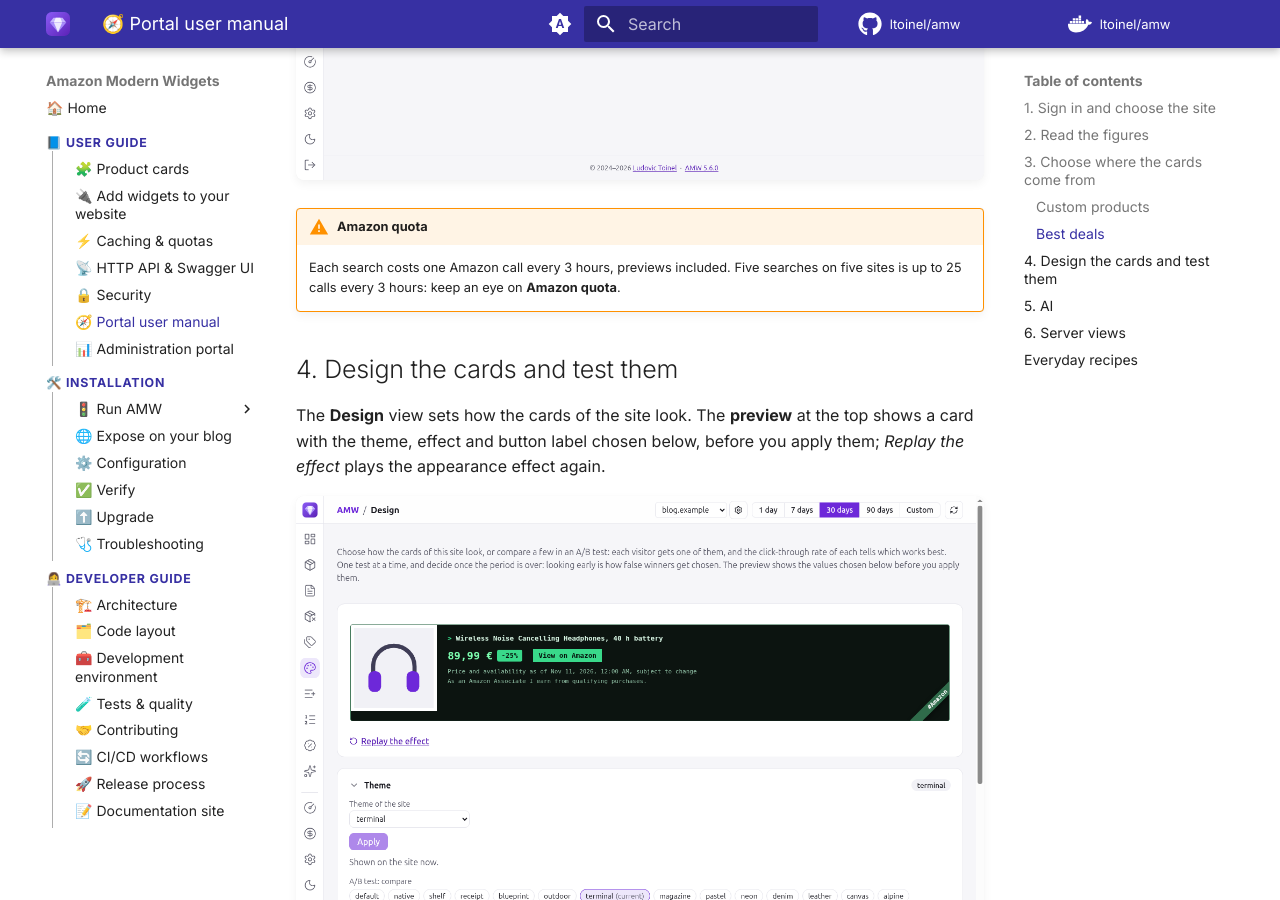
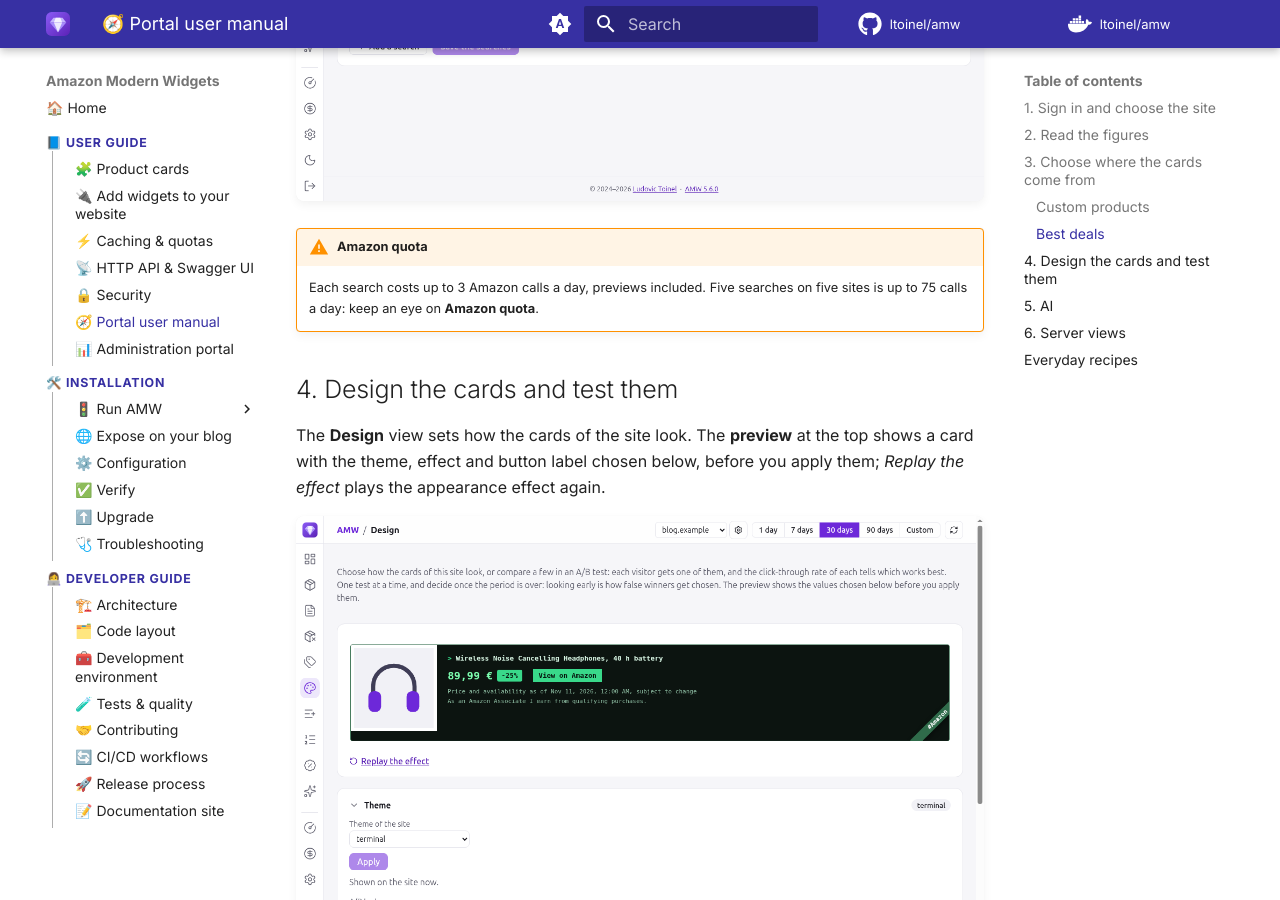
Before and after one commit to ltoinel/amw, an MkDocs documentation site: the page built from docs/user-guide/admin-manual.md, in a window 1280 px wide and 900 px high, scrolled down 5061 px. Built offline with MkDocs 1.6.1 and Material for MkDocs 9.7.7, drawn with Linux system fonts in a browser that asks for light colours; comment, search, counter and statistics services are not loaded; some of the changed text lies outside the part shown.

Commit message:
perf(cache): search the best deals once a day instead of every 3 hours
Each search reads up to 3 pages of Amazon results; every 3 hours that is
up to 24 calls a day per search. The list of deals is now kept 48 h in
Redis: it holds no displayed price, so the last list stays usable when
the daily search fails while the cards still read their products from
the 24 h product cache or Amazon.

Closes #537

Co-Authored-By: Claude Opus 5.5 <noreply@anthropic.com>

```diff
--- a/admin/src/components/DealsView.vue
+++ b/admin/src/components/DealsView.vue
@@ -119,7 +119,7 @@ onMounted(async () => {
     <h2>Best deals ({{ searches.length }}/{{ MAX_SEARCHES }} searches)</h2>
     <p class="muted">
       The discounted products the Stuffing cards of {{ activeSite || 'every site' }} draw from, when best deals have a
-      share in the Stuffing view. Each search keeps its products for 3 hours: one Amazon call each, previews included.
+      share in the Stuffing view. Each search keeps its products for 24 hours: up to 3 Amazon calls a day each, previews included.
       The cards draw among the products of every search, a larger discount more often.
     </p>
     <p v-if="stuffing.own === false" class="muted site-inherit">
--- a/docs/user-guide/admin-manual.md
+++ b/docs/user-guide/admin-manual.md
@@ -75,7 +75,7 @@ switch, then set:
 | AI recommendations | Products Claude picks for each article | One billed Claude call per page |
 | Best products of the site | The most clicked products of the site over 30 days | None |
 | Custom product list | Your own list, in order | None |
-| Best deals | Flash sales and largest discounts of your Amazon searches | Up to 3 Amazon calls per search every 3 hours |
+| Best deals | Flash sales and largest discounts of your Amazon searches | Up to 3 Amazon calls per search a day |
 
 Each slider goes from **0** (the source is off) to **100 %** (the only source). The shares must
 make **100 %** to be saved: the total turns red above 100 %. Each card draws its source by these
@@ -104,8 +104,8 @@ the flash sales still running first, then the largest discounts.
 ![Best deals searches](../assets/screenshots/admin-deals.png)
 
 !!! warning "Amazon quota"
-    Each search costs one Amazon call every 3 hours, previews included. Five searches on five
-    sites is up to 25 calls every 3 hours: keep an eye on **Amazon quota**.
+    Each search costs up to 3 Amazon calls a day, previews included. Five searches on five
+    sites is up to 75 calls a day: keep an eye on **Amazon quota**.
 
 ## 4. Design the cards and test them
 
```
Also changed, not shown: docs/user-guide/admin-portal.md (+1 -1 lines), docs/user-guide/integration.md (+1 -1 lines), 2 other files.
